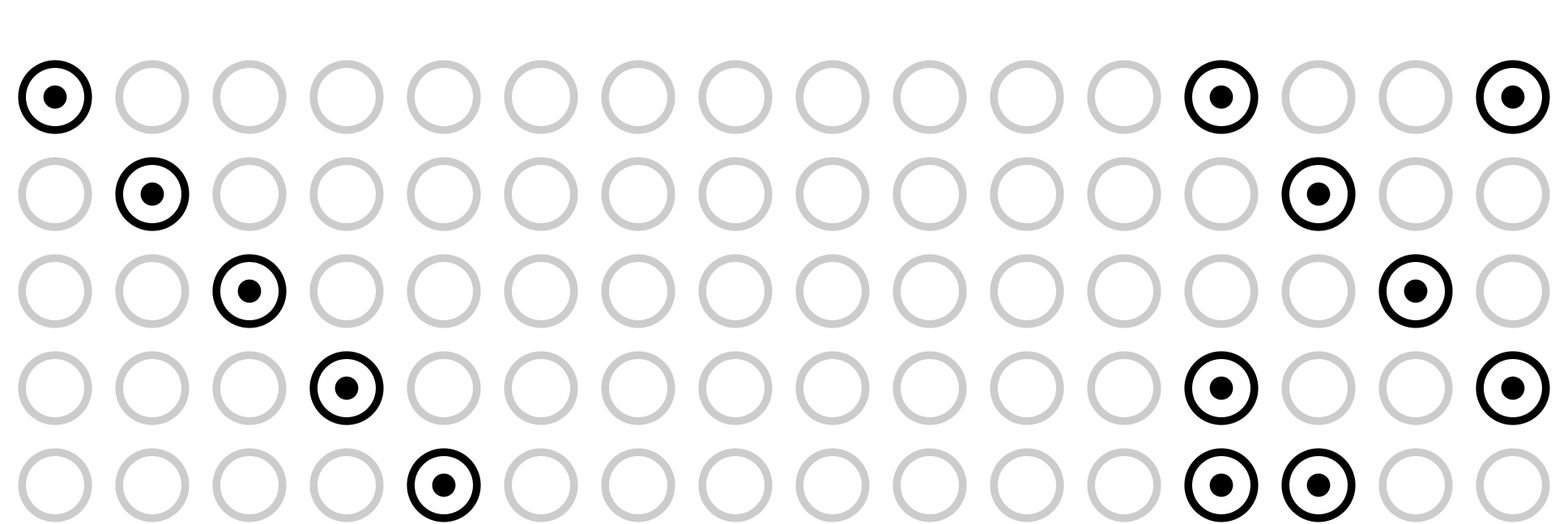
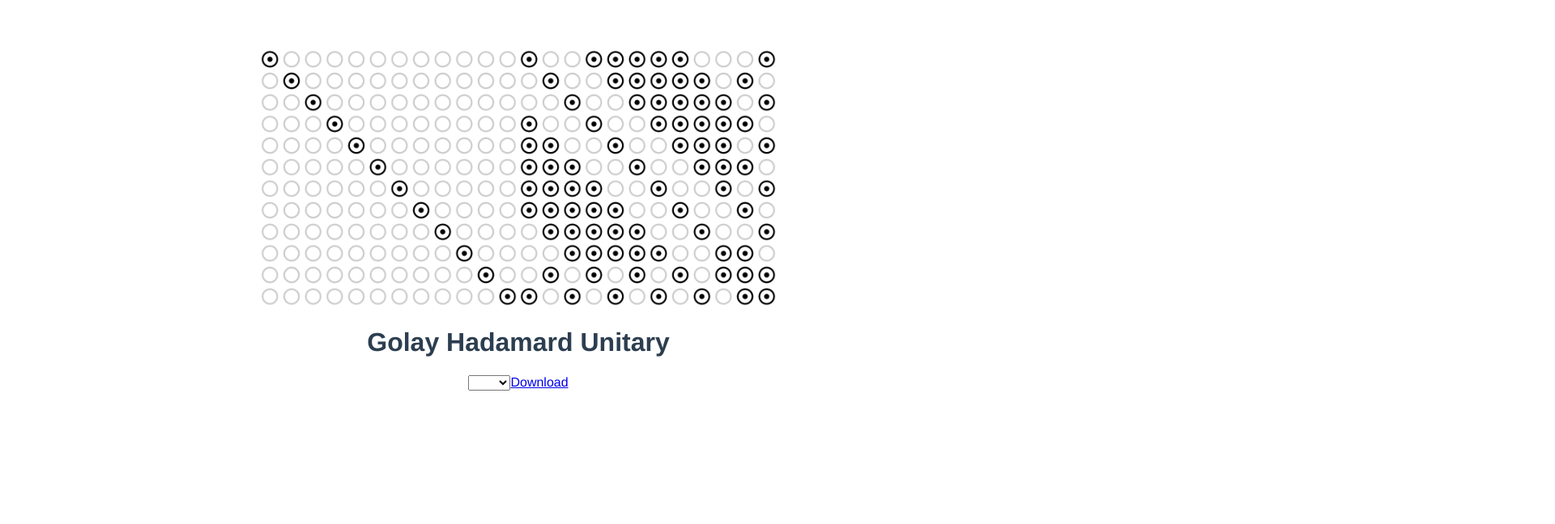
Before and after one commit to TsungLinYeh/a-golay-hadamard-unitary, a Vue app: page / in a window 1280 px wide. Shown: the top 648 px of the page at 81% size, 1920 px wide, since content can reach past the window. Built offline with nearby package versions, Linux system fonts and the light colour scheme.

Commit message:
modify picture layout

```diff
--- a/src/App.vue
+++ b/src/App.vue
@@ -1,5 +1,5 @@
 <template>
-  <img alt="logo" src="./assets/BinaryGolayCode.png">
+  <img alt="logo" src="./assets/BinaryGolayCode.png" id="logo">
   <Title />
   <Matlab />
 </template>
@@ -26,4 +26,8 @@ export default {
   color: #2c3e50;
   margin-top: 60px;
 }
+
+#logo {
+  width: 40rem;
+}
 </style>
```
